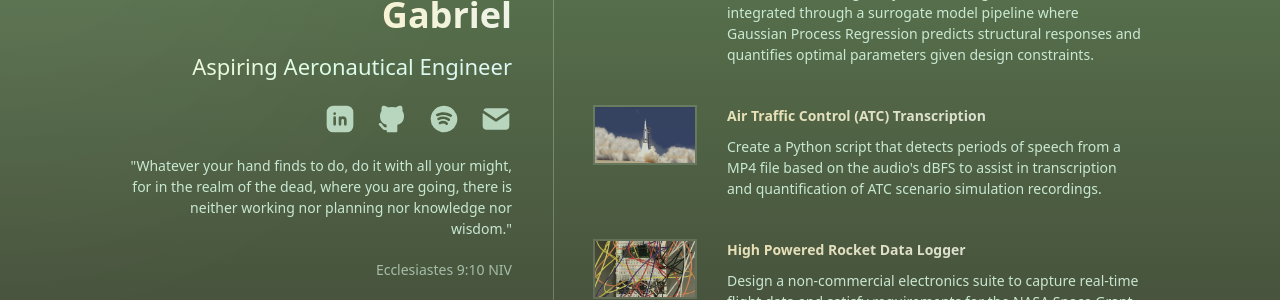
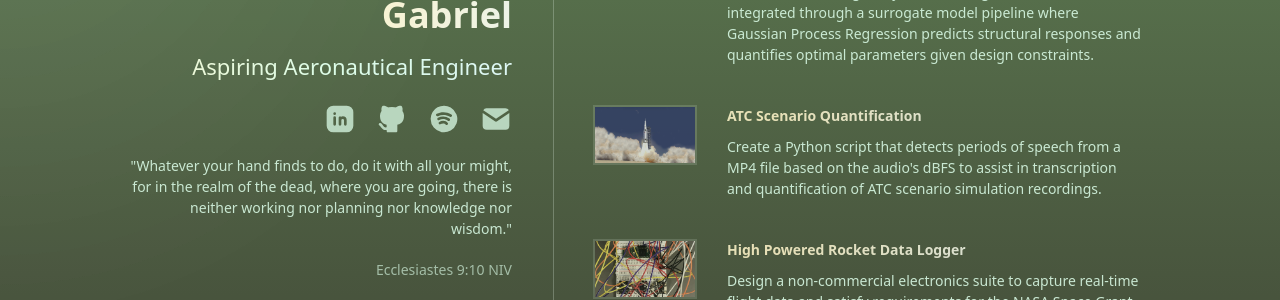
Before and after one commit to akositerrence/akositerrence.github.io, a Jekyll site: the page built from index.html, in a window 1280 px wide and 900 px high, scrolled down 1359 px. Shown: the part 154-454 px from the top of the window. Built offline with Jekyll 4.4.1, drawn with Linux system fonts in a browser that asks for light colours.

Commit message:
chnages atc project name

```diff
--- a/index.html
+++ b/index.html
@@ -217,7 +217,7 @@ title: Home
                     </div>
                     <div class="portfolio-col">
                         <div class="portfolio-title standard-text">
-                            <h3 class="content-title-link">Air Traffic Control (ATC) Transcription</h3>
+                            <h3 class="content-title-link">ATC Scenario Quantification</h3>
                         </div>
                         <p class="portfolio-description standard-text">
                             Create a Python script that detects periods of speech from a MP4 file based
```
